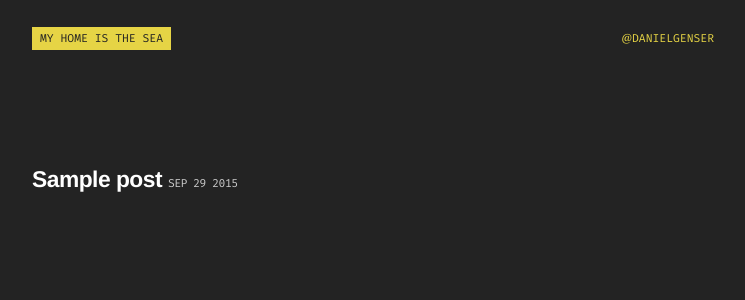
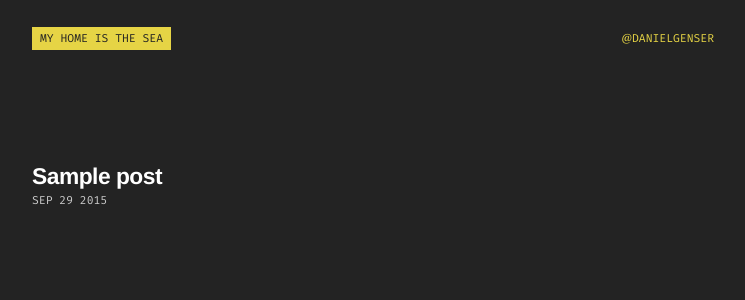
Before and after one commit to DanielGenser/1997, a WordPress theme: template index.php in a window 1280 px wide. Shown: the top 300 px of the page, without its empty margins (267-1012 px from the left). Run offline with PHP 8.4 and a stand-in for WordPress, Linux system fonts and the light colour scheme; the site name, menu and one post (Sample post) are stand-ins, and other content is empty.

Commit message:
Post date below title on index and FB link preview img

```diff
--- a/header.php
+++ b/header.php
@@ -8,7 +8,7 @@
 	<link rel="shortcut icon" type="image/x-icon" href="<?php bloginfo('template_url'); ?>/img/favicon.png">
 	<link href='https://fonts.googleapis.com/css?family=Fira+Mono:400,700' rel='stylesheet' type='text/css'>
 	<!-- Facebook share default img -->
-	<link rel="img_src" href="<?php bloginfo('template_url'); ?>/img/favicon.png" />
+	<link rel="img_src" href="<?php bloginfo('template_url'); ?>/img/social-media-default-share.png" />
 	<?php wp_head(); ?>
 </head>
 <body>
--- a/index.php
+++ b/index.php
@@ -6,9 +6,9 @@
 	<?php while (have_posts()) : the_post(); ?>
 
 	<div <?php post_class() ?>>
-		<a href="<?php the_permalink() ?>">
-			<h2><?php the_title(); ?> <span class="post-date"><?php the_time('M j Y'); ?></span></h2>
-
+		<a class="post-link" href="<?php the_permalink() ?>">
+			<h2><?php the_title(); ?></h2>
+			<span class="post-date"><?php the_time('M j Y'); ?></span>
 	    </a>
 	</div>
 
--- a/scss/layout.scss
+++ b/scss/layout.scss
@@ -45,12 +45,10 @@ html, body {
 		padding: 0;
 		list-style: none;
 		h2 {
-			display: inline-block;
-			vertical-align: baseline;
+			display: block;
 		}
 		.post-date {
-			display: inline-block;
-			vertical-align: baseline;
+			display: block;
 		}
 	}
 }
@@ -72,10 +70,18 @@ html, body {
 	&.alignleft {
 		float: left;
 		margin: .5rem .5rem .5rem 0;
+		@media (max-width: $handheld){
+			float: none;
+			margin: .5rem auto;
+		}
 	}
 	&.alignright {
 		float: right;
 		margin: .5rem 0 .5rem .5rem;
+		@media (max-width: $handheld){
+			float: right;
+			margin: .5rem 0 .5rem .5rem;
+		}
 	}
 	&.aligncenter {
 		float: none;
--- a/scss/typography.scss
+++ b/scss/typography.scss
@@ -30,31 +30,31 @@ h1 {
 	font-size: 3.8rem;
 	line-height: .9;
 	margin: 0;
-	@media (600px){
+	@media ($handheld){
 		font-size: 2.5rem;
 	}
 }
 h2 {
 	font-size: 2.8rem;
-	@media (600px){
+	@media ($handheld){
 		font-size: 2rem;
 	}
 }
 h3 {
 	font-size: 2.4rem;
-	@media (600px){
+	@media ($handheld){
 		font-size: 1.8rem;
 	}
 }
 h4 {
 	font-size: 2rem;
-	@media (600px){
+	@media ($handheld){
 		font-size: 1.6rem;
 	}
 }
 h5 {
 	font-size: 1.6rem;
-	@media (600px){
+	@media ($handheld){
 		font-size: 1.4rem;
 	}
 }
@@ -121,13 +121,13 @@ blockquote.quote-small p {
 }
 blockquote.quote-medium p {
 	font-size: 1.4rem;
-	@media (600px){
+	@media ($handheld){
 		font-size: 1.2rem;
 	}
 }
 blockquote.quote-large p {
 	font-size: 1.8rem;
-	@media (600px){
+	@media ($handheld){
 		font-size: 1.5rem;
 	}
 }
@@ -153,6 +153,9 @@ blockquote.quote-large p {
 
 .post-list {
 	.post {
+		.post-link {
+			text-decoration: none;
+		}
 		h2 {
 			font-family: $heading-font;
 			font-size: 1.2rem;
@@ -169,9 +172,10 @@ blockquote.quote-large p {
 		.post-date {
 			font-family: $body-font;
 			font-size: .6rem;
-			line-height: 1;
+			line-height: 2;
 			color: $gray;
 			font-weight: 400;
+			text-decoration: none;
 		}
 	}
 }
--- a/scss/variables.scss
+++ b/scss/variables.scss
@@ -2,7 +2,7 @@
 
 $black:				#232323;
 $white:				#ffffff;
-$yellow:			#e6D445;
+$yellow:			#F7E53B;
 $gray:				#cccccc;
 
 $link-color:		$yellow;
@@ -14,7 +14,8 @@ $link-color:		$yellow;
 $body-font:			"Fira Mono", "Courier Prime", "Courier New", courier, monospace;
 $heading-font:		"Helvetica Neue", helvetica, arial, sans-serif;
 
-
+// Breakpoints
+$handheld: 			600px;
 
 // Mixins
 
--- a/style.css
+++ b/style.css
@@ -42,11 +42,9 @@ html, body {
     padding: 0;
     list-style: none; }
     .post-list .post h2 {
-      display: inline-block;
-      vertical-align: baseline; }
+      display: block; }
     .post-list .post .post-date {
-      display: inline-block;
-      vertical-align: baseline; }
+      display: block; }
 
 .article_title_container {
   margin: 6rem auto 3rem; }
@@ -63,9 +61,17 @@ html, body {
   .wp-caption.alignleft {
     float: left;
     margin: .5rem .5rem .5rem 0; }
+    @media (max-width: 600px) {
+      .wp-caption.alignleft {
+        float: none;
+        margin: .5rem auto; } }
   .wp-caption.alignright {
     float: right;
     margin: .5rem 0 .5rem .5rem; }
+    @media (max-width: 600px) {
+      .wp-caption.alignright {
+        float: right;
+        margin: .5rem 0 .5rem .5rem; } }
   .wp-caption.aligncenter {
     float: none;
     margin: .5rem auto; }
@@ -219,6 +225,8 @@ blockquote.quote-large p {
   text-align: center;
   color: #cccccc; }
 
+.post-list .post .post-link {
+  text-decoration: none; }
 .post-list .post h2 {
   font-family: "Helvetica Neue", helvetica, arial, sans-serif;
   font-size: 1.2rem;
@@ -233,8 +241,9 @@ blockquote.quote-large p {
 .post-list .post .post-date {
   font-family: "Fira Mono", "Courier Prime", "Courier New", courier, monospace;
   font-size: .6rem;
-  line-height: 1;
+  line-height: 2;
   color: #cccccc;
-  font-weight: 400; }
+  font-weight: 400;
+  text-decoration: none; }
 
 /*# sourceMappingURL=style.css.map */
```
Also changed, not shown: img/social-media-default-share.png (added), 1 other file.
